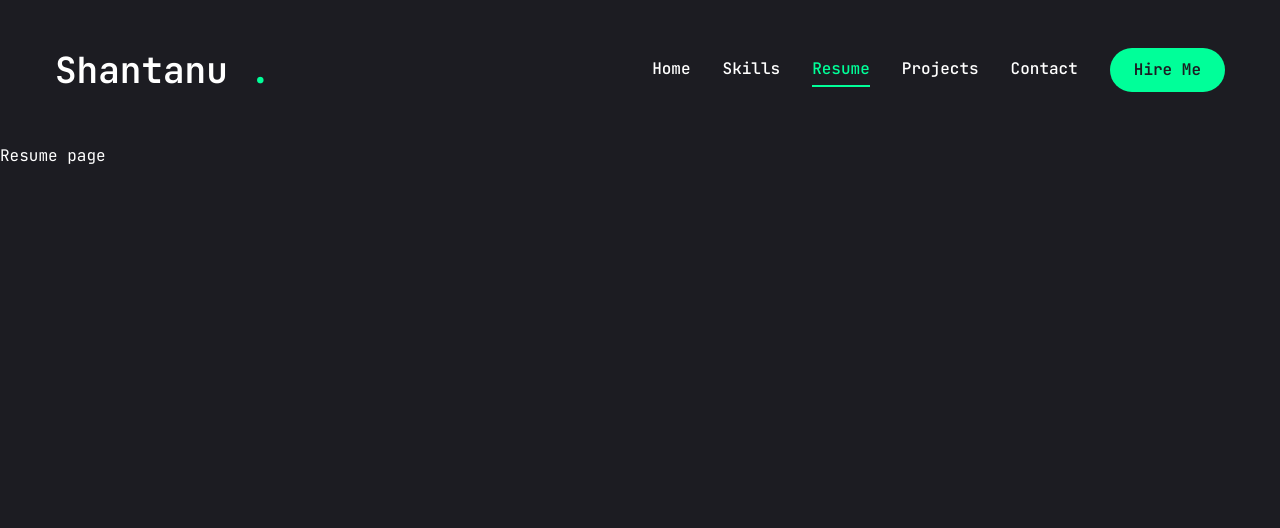
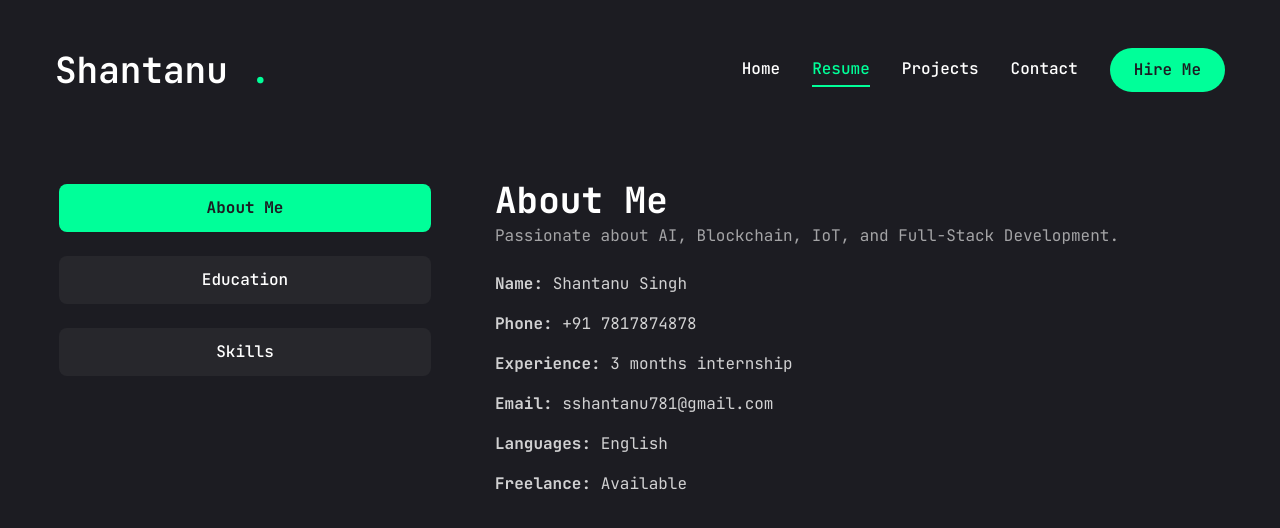
Before and after one commit to ShantanuisCoding/ShantanuPortfolio, a Next.js app: page /resume in a window 1280 px wide. Shown: the top 528 px of the page. Built offline with nearby package versions, Linux system fonts and the light colour scheme.

Commit message:
resume part 1

```diff
--- a/app/resume/page.jsx
+++ b/app/resume/page.jsx
@@ -1,9 +1,218 @@
+"use client";
+import React from "react";
+import {
+  FaHtml5, FaCss3Alt, FaJs, FaReact, FaCode, FaNodeJs,
+  FaPython, FaJava, FaDocker, FaGitAlt
+} from "react-icons/fa";
+
+import {
+  SiCplusplus, SiPytorch, SiSolidity, SiNextdotjs, SiPostgresql,
+  SiMongodb, SiExpress, SiVercel, SiRust, SiJupyter, SiTailwindcss,
+  SiOpencv, SiKeras, SiScikitlearn, SiFirebase, SiTensorflow, SiGo
+} from "react-icons/si";
+
+import { Tabs, TabsContent, TabsList, TabsTrigger } from "@/components/ui/tabs";
+import { ScrollArea } from "@/components/ui/scroll-area";
+import { motion } from "framer-motion";
+
+// About Data
+const about = {
+  title: "About Me",
+  description: "Passionate about AI, Blockchain, IoT, and Full-Stack Development.",
+  info: [
+    { fieldName: "Name", fieldValue: "Shantanu Singh" },
+    { fieldName: "Phone", fieldValue: "+91 7817874878" },
+    { fieldName: "Experience", fieldValue: "3 months internship" },
+    { fieldName: "Email", fieldValue: "sshantanu781@gmail.com" },
+    { fieldName: "Languages", fieldValue: "English" },
+    { fieldName: "Freelance", fieldValue: "Available" },
+  ],
+};
+
+// Education Data
+const education = {
+  title: "My Education",
+  description: "Education background and achievements.",
+  items: [
+    { institution: "Chandigarh University", degree: "BE - Computer Science Engineering", year: "2022-Present" },
+    { institution: "Dr. MPS World School", degree: "Intermediate (71.4%)", year: "2022" },
+    { institution: "Dr. MPS World School", degree: "Matriculation (70.8%)", year: "2020" },
+  ],
+  coCurricular: {
+    title: "Co-Curricular Activities & Achievements",
+    items: [
+      "Solved 50+ LeetCode problems on Data Structures & Algorithms.",
+      "Hackathons Participated: Codex Ninja Hackathon, HashHacks 6.0, DevRev Forge, HackFest’24.",
+    ],
+  },
+  certifications: {
+    title: "Certifications",
+    items: [
+      "C & C++ Certification",
+      "Python Certification",
+      "Introduction to Web3",
+      "Advanced DBMS",
+      "Java Certification",
+      "IoT Architecture",
+      "Entrepreneurship Certification",
+    ],
+  },
+};
+
+// Skills Data
+const skills = {
+  title: "My Skills",
+  description: "Passionate about AI, Blockchain, IoT, and Full-Stack Development.",
+  categories: {
+    "Programming Languages": [
+      { icon: FaPython, name: "Python" },
+      { icon: FaJava, name: "Java" },
+      { icon: SiCplusplus, name: "C++" },
+      { icon: FaCode, name: "C#" },
+      { icon: SiSolidity, name: "Solidity" },
+      { icon: SiRust, name: "Rust" },
+    ],
+    "AI & ML": [
+      { icon: SiTensorflow, name: "TensorFlow" },
+      { icon: SiPytorch, name: "PyTorch" },
+      { icon: SiOpencv, name: "OpenCV" },
+      { icon: SiScikitlearn, name: "Scikit-Learn" },
+      { icon: SiKeras, name: "Keras" },
+      { icon: SiJupyter, name: "Jupyter" },
+    ],
+    "Frontend": [
+      { icon: FaHtml5, name: "HTML" },
+      { icon: FaCss3Alt, name: "CSS" },
+      { icon: FaJs, name: "JavaScript" },
+      { icon: FaReact, name: "React" },
+      { icon: SiNextdotjs, name: "Next.js" },
+      { icon: SiTailwindcss, name: "Tailwind CSS" },
+    ],
+    "Backend": [
+      { icon: FaNodeJs, name: "Node.js" },
+      { icon: SiExpress, name: "Express.js" },
+      { icon: SiPostgresql, name: "PostgreSQL" },
+      { icon: SiMongodb, name: "MongoDB" },
+      { icon: SiFirebase, name: "Firebase" },
+      { icon: SiGo, name: "Go" },
+    ],
+    "DevOps & Cloud": [
+      { icon: FaDocker, name: "Docker" },
+      { icon: SiVercel, name: "Vercel" },
+    ],
+  },
+};
+
+// Resume Component
 const Resume = () => {
-    return (
-      <div>
-        Resume page
-      </div>
-    );
-  };
+  return (
+    <motion.div
+      initial={{ opacity: 0 }}
+      animate={{ opacity: 1, transition: { delay: 0.4, duration: 0.4, ease: "easeIn" } }}
+      className="min-h-[80vh] flex items-center justify-center py-12 xl:py-0"
+    >
+      <div className="container mx-auto">
+        <Tabs defaultValue="about" className="flex flex-col xl:flex-row gap-[60px]">
 
-  export default Resume;
+          {/* Tabs Navigation */}
+          <TabsList className="flex flex-col w-full max-w-[380px] mx-auto xl:mx-0 gap-6">
+            <TabsTrigger value="about">About Me</TabsTrigger>
+            <TabsTrigger value="education">Education</TabsTrigger>
+            <TabsTrigger value="skills">Skills</TabsTrigger>
+          </TabsList>
+
+          {/* Tabs Content */}
+          <div className="min-h-[70vh] w-full">
+
+            {/* About Me Section */}
+            <TabsContent value="about" className="w-full">
+              <h3 className="text-4xl font-bold">{about.title}</h3>
+              <p className="text-white/60">{about.description}</p>
+              <ul className="mt-4 space-y-2 text-white/80">
+                {about.info.map((info, index) => (
+                  <li key={index}><strong>{info.fieldName}:</strong> {info.fieldValue}</li>
+                ))}
+              </ul>
+            </TabsContent>
+
+
+            {/* Education Section */}
+
+            <TabsContent value="education" className="w-full">
+              <div className="mb-6"> {/* Bottom space kam kiya */}
+                <h3 className="text-3xl font-bold text-white">{education.title}</h3>
+                <p className="max-w-[500px] text-white/70 mx-auto xl:mx-0 text-sm">
+                  {education.description}
+                </p>
+
+                {/* Scrollable Education List */}
+                <ScrollArea className="h-[320px] mt-4">
+                  <ul className="grid grid-cols-1 lg:grid-cols-2 gap-4">
+                    {education.items.map((item, index) => (
+                      <li
+                        key={index}
+                        className="bg-[#1e1e24] h-[90px] py-3 px-5 rounded-lg flex flex-col justify-center shadow-md transition hover:bg-[#292933]"
+                      >
+                        <span className="text-accent text-xs font-semibold">{item.year}</span>
+                        <h3 className="text-base font-medium">{item.institution}</h3>
+                        <p className="text-white/60 text-xs flex items-center">
+                          <span className="w-[5px] h-[5px] rounded-full bg-accent mr-2"></span>
+                          {item.degree}
+                        </p>
+                      </li>
+                    ))}
+                  </ul>
+                </ScrollArea>
+              </div>
+
+              {/* Co-Curricular Section */}
+              <div className="mt-6"> {/* Top space bhi adjust kiya */}
+                <h3 className="text-3xl font-bold text-white">{education.coCurricular.title}</h3>
+                <p className="max-w-[500px] text-white/70 mx-auto xl:mx-0 text-sm">
+                  Additional skills, competitions, and achievements beyond academics.
+                </p>
+
+                {/* Styled Co-Curricular List with Cards */}
+                <div className="grid grid-cols-1 lg:grid-cols-2 gap-4 mt-4">
+                  {education.coCurricular.items.map((item, index) => (
+                    <div
+                      key={index}
+                      className="bg-[#1e1e24] p-4 rounded-lg shadow-md transition hover:bg-[#292933] flex items-start"
+                    >
+                      <span className="text-accent text-lg font-semibold mr-2">•</span>
+                      <p className="text-white/70 text-sm">{item}</p>
+                    </div>
+                  ))}
+                </div>
+              </div>
+
+            </TabsContent>
+
+
+            {/* Skills Section */}
+            <TabsContent value="skills" className="w-full">
+              <h3 className="text-4xl font-bold">{skills.title}</h3>
+              <p className="text-white/60">{skills.description}</p>
+              <div className="grid grid-cols-2 md:grid-cols-3 gap-6 mt-6">
+                {Object.entries(skills.categories).map(([category, skillList], index) => (
+                  <div key={index}>
+                    <h3 className="text-lg font-semibold mb-2">{category}</h3>
+                    <ul className="space-y-2">
+                      {skillList.map((skill, i) => (
+                        <li key={i} className="flex items-center gap-2">
+                          {React.createElement(skill.icon, { className: "w-5 h-5 text-blue-500" })} {skill.name}
+                        </li>
+                      ))}
+                    </ul>
+                  </div>
+                ))}
+              </div>
+            </TabsContent>
+          </div>
+        </Tabs>
+      </div >
+    </motion.div >
+  );
+};
+
+export default Resume;
--- a/components/Nav.jsx
+++ b/components/Nav.jsx
@@ -9,10 +9,6 @@ const links = [
     {
         name: "Home",
         path: "/",
-    },
-    {
-        name: "Skills",
-        path: "/skills",
     },
     {
         name: "Resume",
--- a/components/Stats.jsx
+++ b/components/Stats.jsx
@@ -5,11 +5,11 @@ import CountUp from "react-countup";
 const stats = [
     {
         num: 3,
-        text: "Year of College",
+        text: "Months of Experience",
     },
     {
-        num: 22,
-        text: "Projects",
+        num: 25,
+        text: "+Projects",
     },
     {
         num: 27,
--- a/components/ui/scroll-area.tsx
+++ b/components/ui/scroll-area.tsx
@@ -40,7 +40,7 @@ const ScrollBar = React.forwardRef<
     )}
     {...props}
   >
-    <ScrollAreaPrimitive.ScrollAreaThumb className="relative flex-1 rounded-full bg-border" />
+    <ScrollAreaPrimitive.ScrollAreaThumb className="relative flex-1 rounded-full bg-accent dark:bg-slate-800" />
   </ScrollAreaPrimitive.ScrollAreaScrollbar>
 ))
 ScrollBar.displayName = ScrollAreaPrimitive.ScrollAreaScrollbar.displayName
--- a/components/ui/tabs.tsx
+++ b/components/ui/tabs.tsx
@@ -14,7 +14,7 @@ const TabsList = React.forwardRef<
   <TabsPrimitive.List
     ref={ref}
     className={cn(
-      "inline-flex h-9 items-center justify-center rounded-lg bg-muted p-1 text-muted-foreground",
+      "inline-flex h-auto rounded-md p-1 text-primary",
       className
     )}
     {...props}
@@ -29,7 +29,7 @@ const TabsTrigger = React.forwardRef<
   <TabsPrimitive.Trigger
     ref={ref}
     className={cn(
-      "inline-flex items-center justify-center whitespace-nowrap rounded-md px-3 py-1 text-sm font-medium ring-offset-background transition-all focus-visible:outline-none focus-visible:ring-2 focus-visible:ring-ring focus-visible:ring-offset-2 disabled:pointer-events-none disabled:opacity-50 data-[state=active]:bg-background data-[state=active]:text-foreground data-[state=active]:shadow",
+      "inline-flex items-center w-full bg-[#27272c] justify-center whitespace-nowrap text-white rounded-lg p-3 text-base font-medium ring-offset-white transition-all disabled:pointer-events-none disabled:opacity-50 data-[state=active]:bg-accent data-[state=active]:text-primary data-[state=active]:font-bold data-[state=active]:shadow-sm",
       className
     )}
     {...props}
@@ -44,7 +44,7 @@ const TabsContent = React.forwardRef<
   <TabsPrimitive.Content
     ref={ref}
     className={cn(
-      "mt-2 ring-offset-background focus-visible:outline-none focus-visible:ring-2 focus-visible:ring-ring focus-visible:ring-offset-2",
+      "min-h-[480px] ring-offset-background focus-visible:outline-none focus-visible:ring-2 focus-visible:ring-ring focus-visible:ring-offset-2",
       className
     )}
     {...props}
```
